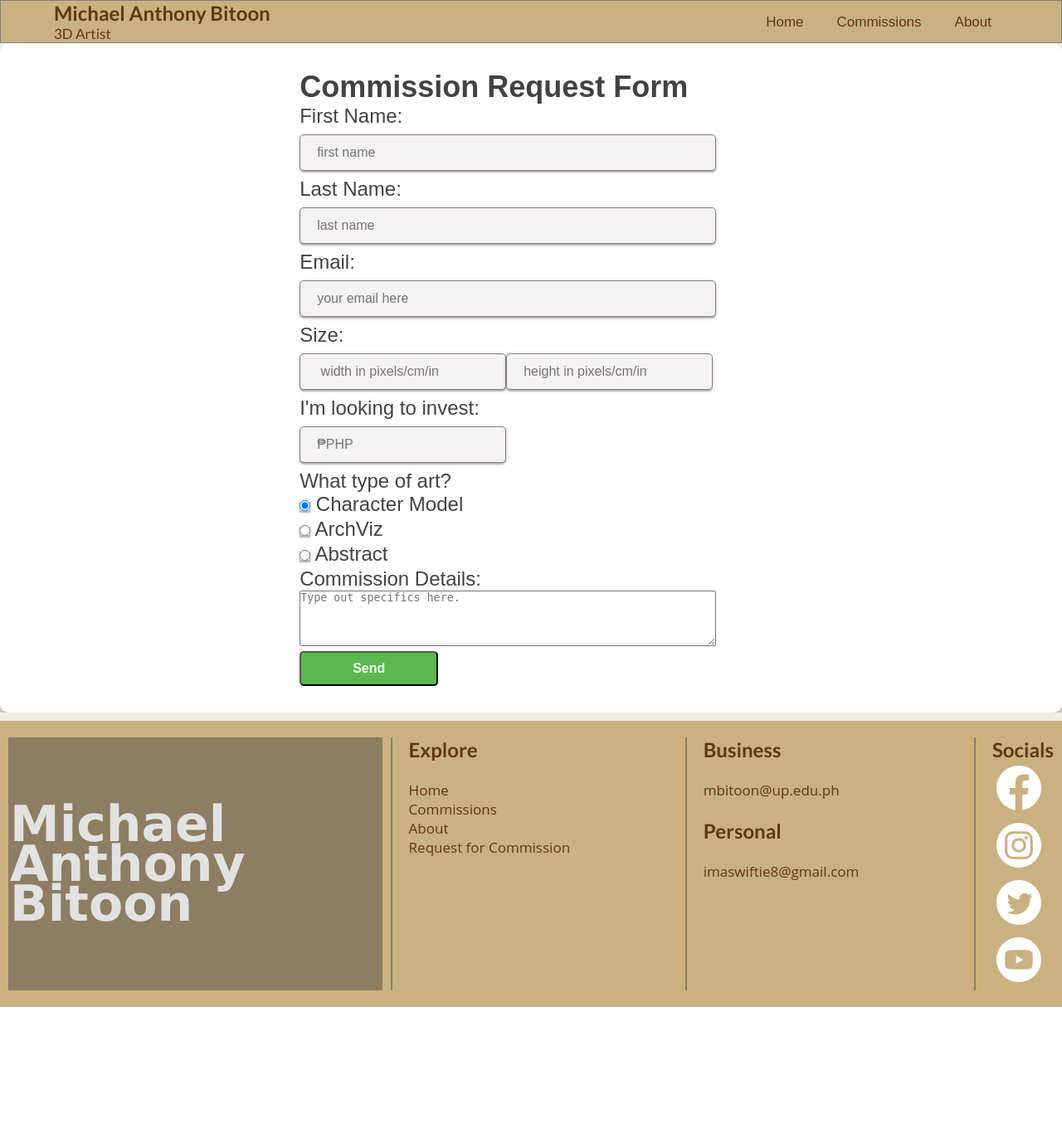
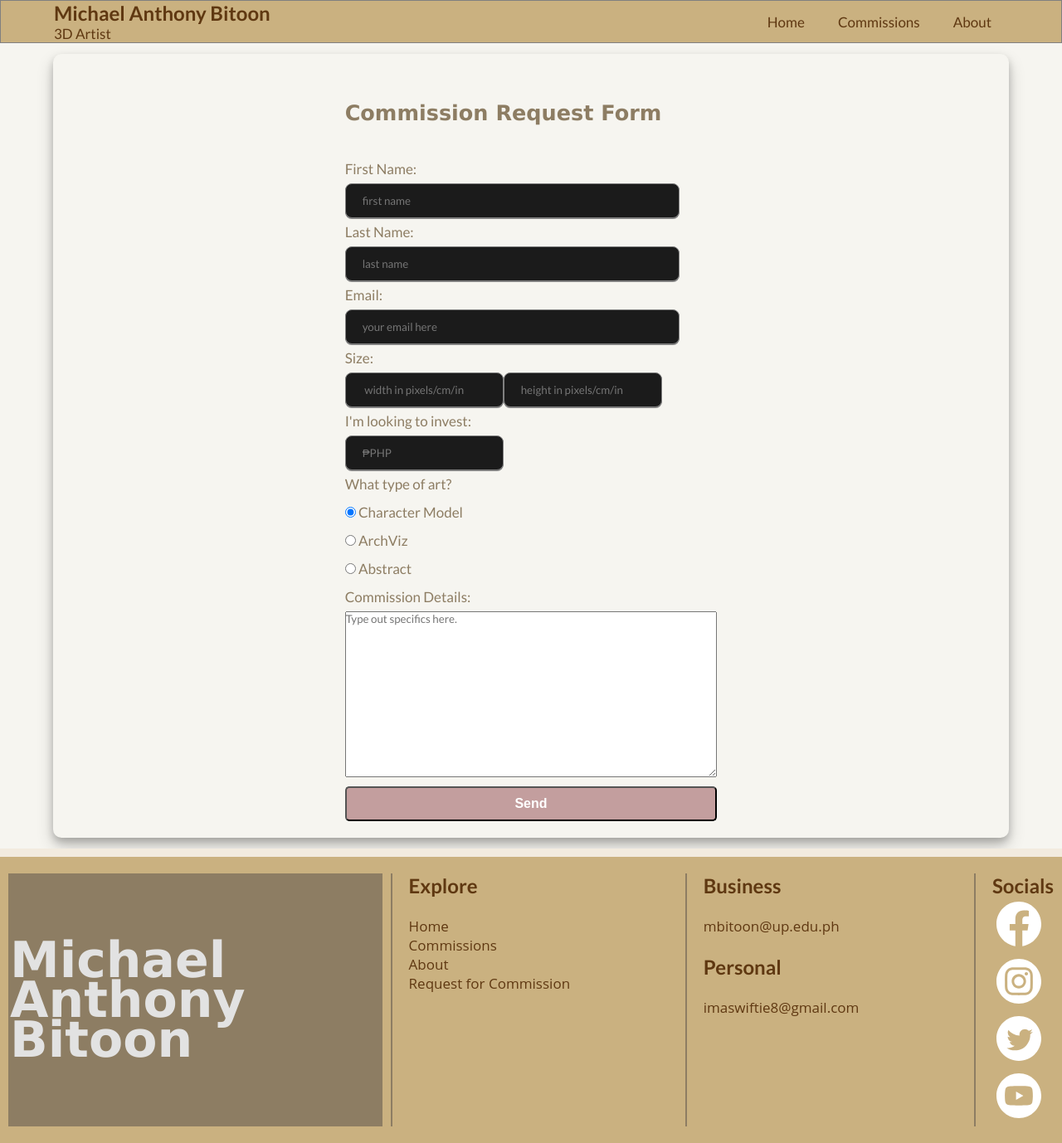
Before and after one commit to mictony6/ArtPortfolio, a Django app: page /request/ in a window 1280 px wide. Shown: the whole page at 83% size. Before the commit the page ends 1214 px from the top, so only its background shows below. Run offline with Django 4.2, Linux system fonts and the light colour scheme.

Commit message:
css changes for form

```diff
--- a/pages/static/css/styles.css
+++ b/pages/static/css/styles.css
@@ -828,7 +828,6 @@ a {
     width: 100%;
     height: auto;
     padding: 2% 0;
-    /* box-shadow: 0px 10px 10px 0px rgba(0, 0, 0, 0.20); */
 
 
 }
@@ -862,39 +861,41 @@ a {
 Commission Request Form */
 
 .form-container {
-    color: #414242;
+    color: var(--accent);
     display: grid;
     justify-content: center;
-    padding: 2rem;
-    font-size: 1.5rem;
-    background-color: white;
-    font-family: sans-serif;
+    padding: 20px;
+    font-size: 17px;
+    background-color: var(--base);
+    font-family: var(--main-font);
     border-radius: 10px;
     box-shadow: 0 5px 10px 0 rgba(0, 0, 0, 0.2), 0 10px 20px 0 rgba(0, 0, 0, 0.19);
 }
 
-.enter {
-    color: white;
-    background-color: #5cb750;
-    border-radius: 5px;
-    font-size: 1rem;
-    padding: 10px 62px;
+.form-container div {
+    line-height: 2;
 }
 
-a {
-    color: #edc949;
-    font-family: sans-serif;
+.form-container h2 {
+    font-family: var(--heading-font);
+    line-height: 4;
 }
 
-input {
-    font-size: 1rem;
+.form-container input {
     padding: 12px 20px;
-    margin: 8px 0;
     border: 1px solid gray;
-    border-radius: 5px;
-    box-shadow: 0 2px 1px 0 rgba(0, 0, 0, 0.2), 0 1px 5px 0 rgba(0, 0, 0, 0.19);
-    font-family: sans-serif;
-    background-color: #f4f2f2;
+    border-radius: 8px;
+    font-family: var(--main-font);
+    background-color: var(--front);
+    color: white;
+    box-shadow: 0px 1px 0px 0px grey;
+
+}
+
+.type-select input {
+    box-shadow: initial;
+
+
 }
 
 .personal {
@@ -902,6 +903,23 @@ input {
 }
 
 .details {
-    height: 5em;
-    width: 90%;
+    width: 100%;
+    height: 200px;
+    font-family: var(--main-font);
 }
+
+.buttons {
+    text-align: end;
+    width: 100%;
+}
+
+.enter {
+    width: 100%;
+
+    color: white;
+    background-color: var(--supple);
+    border-radius: 5px;
+    font-size: 1rem;
+    padding: 10px 62px;
+    cursor: pointer;
+}
--- a/pages/templates/request_form.html
+++ b/pages/templates/request_form.html
@@ -6,7 +6,7 @@
 
 
 
-<div class="form-container">
+<div class="form-container centered">
     <h2>Commission Request Form</h2>
     <form method="post" >
         {% csrf_token %}
@@ -16,7 +16,7 @@
         <div>Size:<br />{{form.width}}{{form.height}}</div>
         <div>I'm looking to invest:<br />{{form.investment}}</div>
         <div class="type-select">What type of art?{{form.type}}</div>
-        <div>Commission Details:{{form.details}}</div>
+        <div >Commission Details:{{form.details}}</div>
         <div class="buttons">
             <button type="submit" class="enter"><strong>Send</strong></button>
         </div>
```
